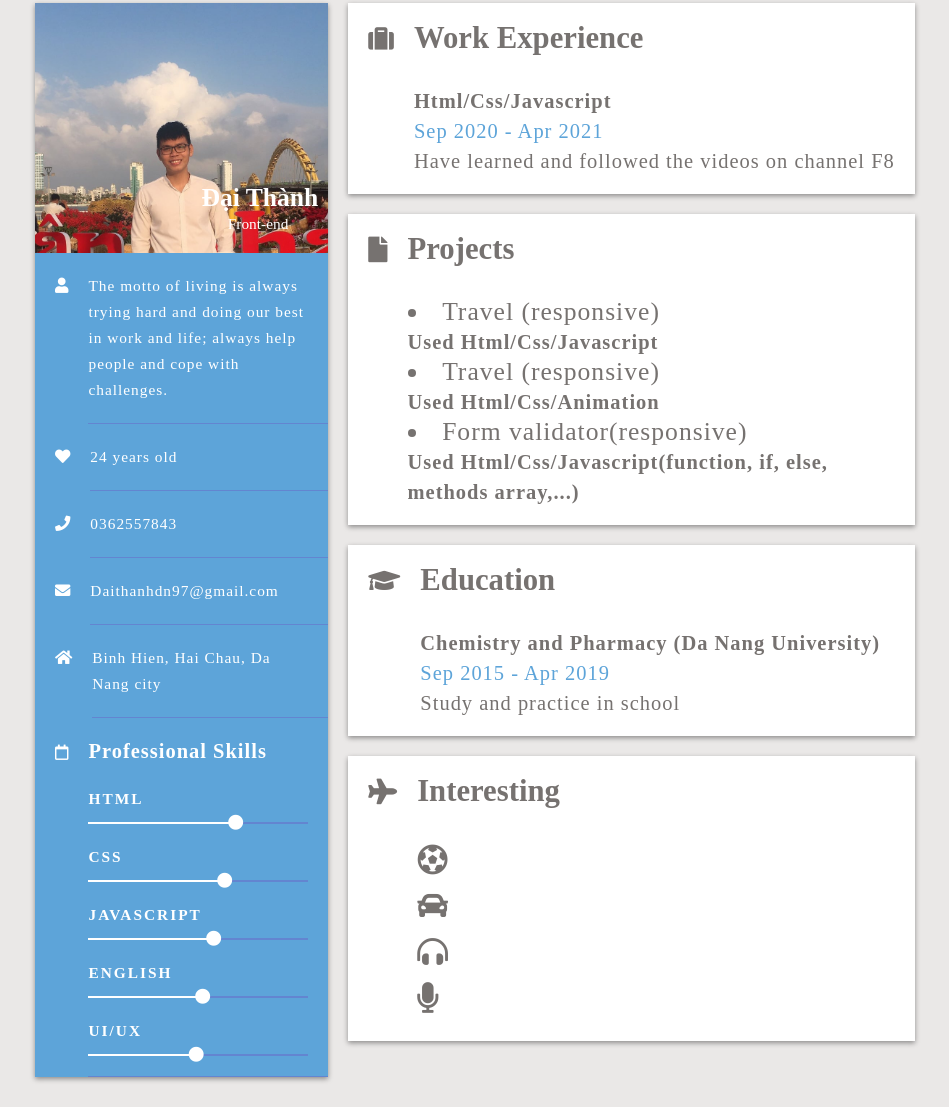
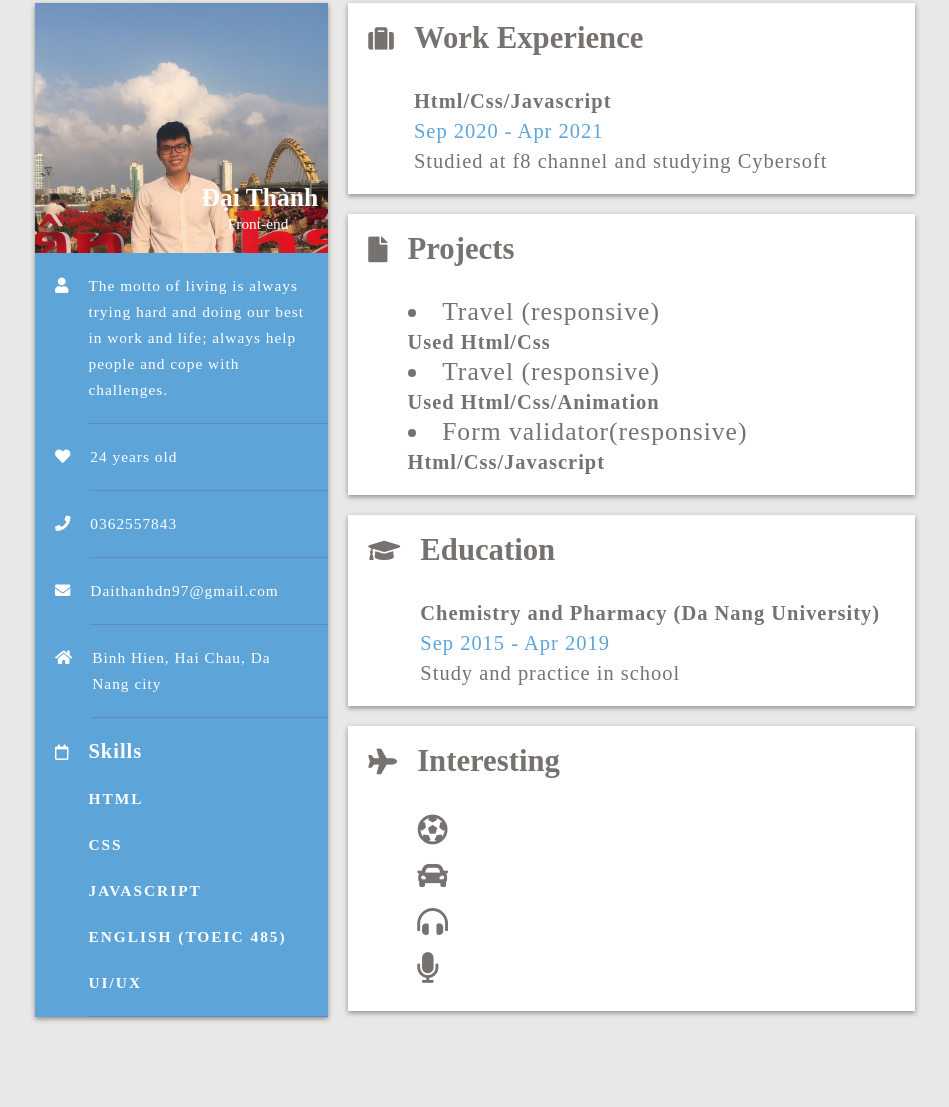
Before and after one commit to daithanh-quan/cv, a plain HTML site: page index.html in a window 1280 px wide. Shown: the part 21-1128 px from the top of the page, without its empty margins (165-1114 px from the left). After the commit the page ends 1068 px from the top, so only its background shows below. Drawn offline with Linux system fonts and the light colour scheme.

Commit message:
change infomation

```diff
--- a/index.html
+++ b/index.html
@@ -73,46 +73,21 @@
          <i class="far fa-calendar"></i>
         </div>
         <div class="resume__des">
-         <span class="resume__des-skill">Professional Skills</span>
+         <span class="resume__des-skill">Skills</span>
          <div class="resume__des-skill-detail">
           <span class="resume__des-left">HTML</span>
-         </div>
-         <div class="resume__arrow">
-           <div class="resume__arrow-knowledge-html">
-             <i class="fas fa-circle"></i>
-           </div>
          </div>
          <div class="resume__des-skill-detail">
           <span class="resume__des-left">CSS</span>
          </div>
-         <div class="resume__arrow">
-           <div class="resume__arrow-knowledge-css">
-             <i class="fas fa-circle"></i>
-           </div>
-         </div>
          <div class="resume__des-skill-detail">
           <span class="resume__des-left">JAVASCRIPT</span>
          </div>
-         <div class="resume__arrow">
-           <div class="resume__arrow-knowledge-js">
-             <i class="fas fa-circle"></i>
-           </div>
-         </div>
          <div class="resume__des-skill-detail">
-          <span class="resume__des-left">ENGLISH</span>
-         </div>
-         <div class="resume__arrow">
-           <div class="resume__arrow-knowledge-en">
-             <i class="fas fa-circle"></i>
-           </div>
+          <span class="resume__des-left">ENGLISH (TOEIC 485)</span>
          </div>
          <div class="resume__des-skill-detail">
           <span class="resume__des-left">UI/UX</span>
-         </div>
-         <div class="resume__arrow">
-           <div class="resume__arrow-knowledge-u">
-             <i class="fas fa-circle"></i>
-           </div>
          </div>
         </div>
        </div>
@@ -127,7 +102,8 @@
             <div class="information__ex-under">
               <p class="information__ex-skill">Html/Css/Javascript</p>
               <p class="information__ex-year">Sep 2020 - Apr 2021</p>
-              <p class="information__ex-detail">Have learned and followed the videos on channel F8</p>
+              <p class="information__ex-detail">Studied at f8 channel and studying Cybersoft
+              </p>
             </div>
            </div>
          </div>
@@ -138,10 +114,10 @@
             <div class="information__ex-info">
               <h1 class="information__ex-title">Projects</h1>
               <div class="information__ex-under">
-                <li><a href="https://daithanh-quan.github.io/index.html/" class="information__ex-project">Travel (responsive)</a></li><p class="information__ex-skill"> Used Html/Css/Javascript</p>
+                <li><a href="https://daithanh-quan.github.io/index.html/" class="information__ex-project">Travel (responsive)</a></li><p class="information__ex-skill"> Used Html/Css</p>
               <li><a href="https://daithanh-quan.github.io/travel/" class="information__ex-project">Travel (responsive)</a></li>
               <p class="information__ex-skill"> Used Html/Css/Animation</p>
-              <li><a href="https://daithanh-quan.github.io/validator/" class="information__ex-project">Form validator(responsive)</a></li><p class="information__ex-skill"> Used Html/Css/Javascript(function, if, else, methods array,...) </p>
+              <li><a href="https://daithanh-quan.github.io/validator/" class="information__ex-project">Form validator(responsive)</a></li><p class="information__ex-skill"> Html/Css/Javascript </p>
               </div>
             </div>
           </div>
```
